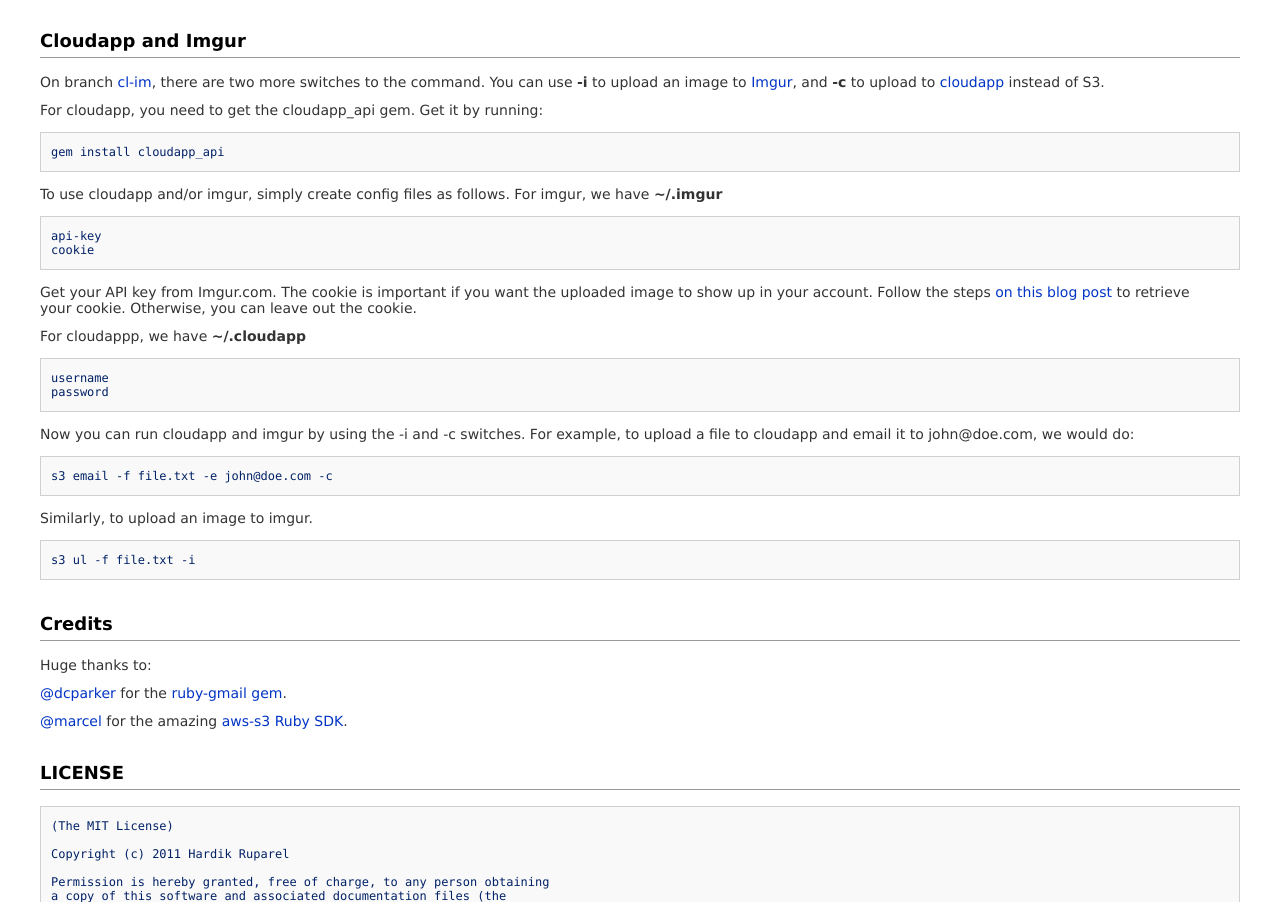
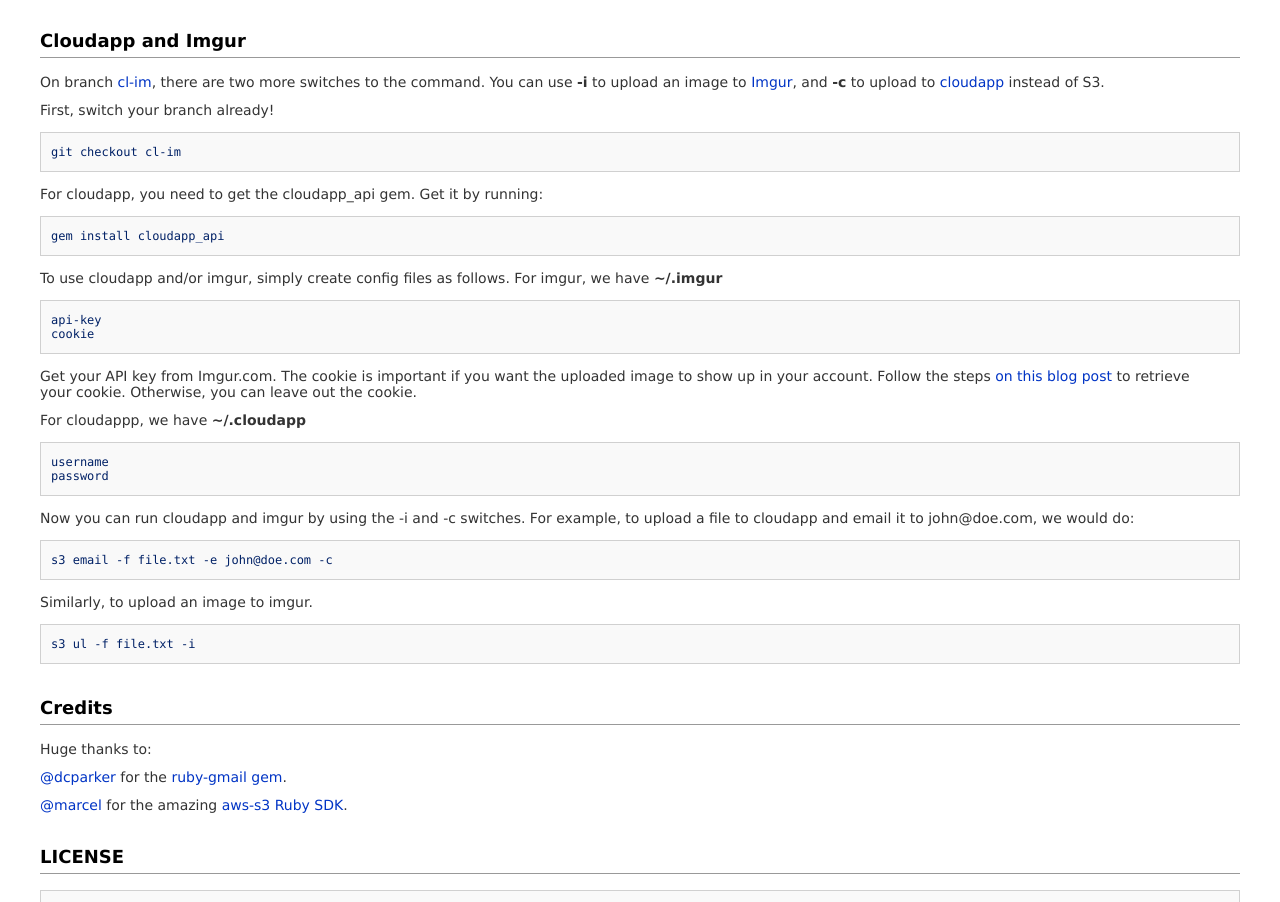
Before and after one commit to rvshettigar/mishare, a plain HTML site: page index.html in a window 1280 px wide. Shown: the part 1180-2082 px from the top of the page. Drawn offline with Linux system fonts and the light colour scheme.

Commit message:
switch branch notice

```diff
--- a/index.html
+++ b/index.html
@@ -72,6 +72,10 @@ password
 command. You can use <b>-i</b> to upload an image to <a href="http://imgur.com">Imgur</a>, and <b>-c</b> to upload to
 <a href="http://getcloudapp.com">cloudapp</a> instead of S3.
 </p>
+<p>First, switch your branch already!</p>
+<pre>git checkout cl-im
+</pre>
+
 <p>For cloudapp, you need to get the cloudapp_api gem. Get it by running:</p>
 
 <pre>gem install cloudapp_api
```
